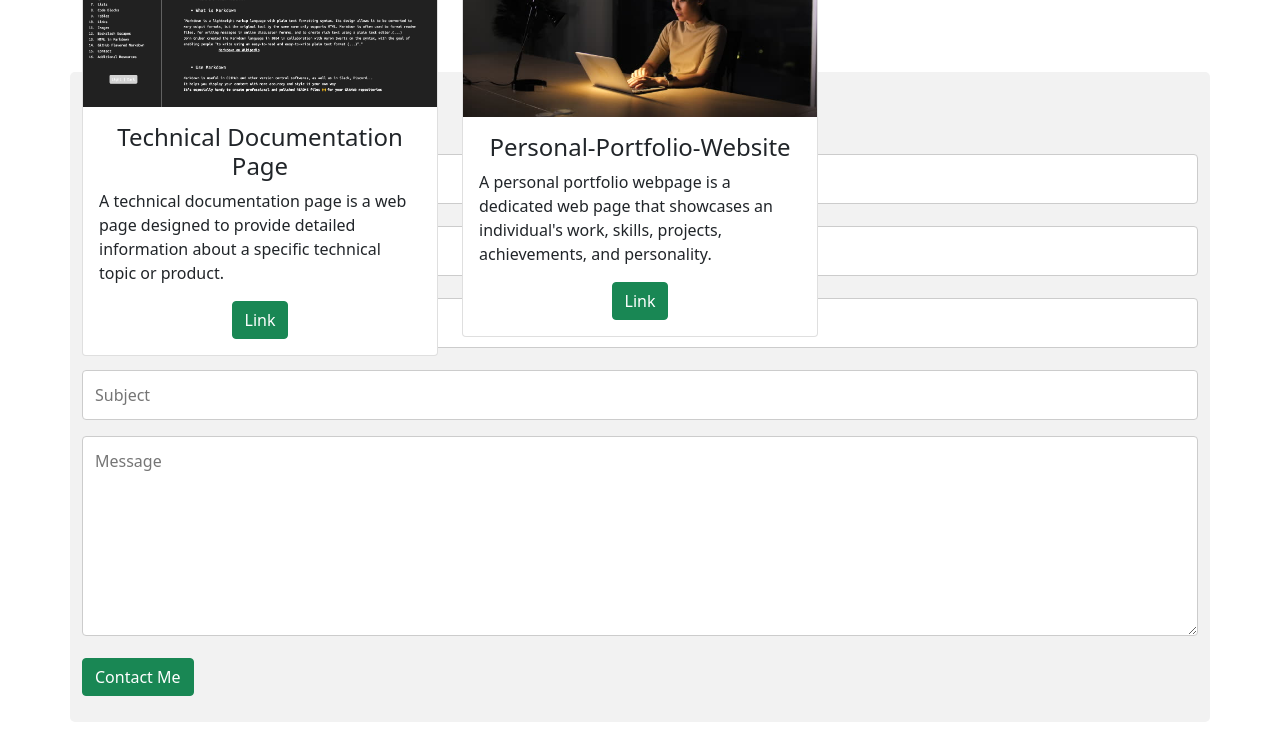
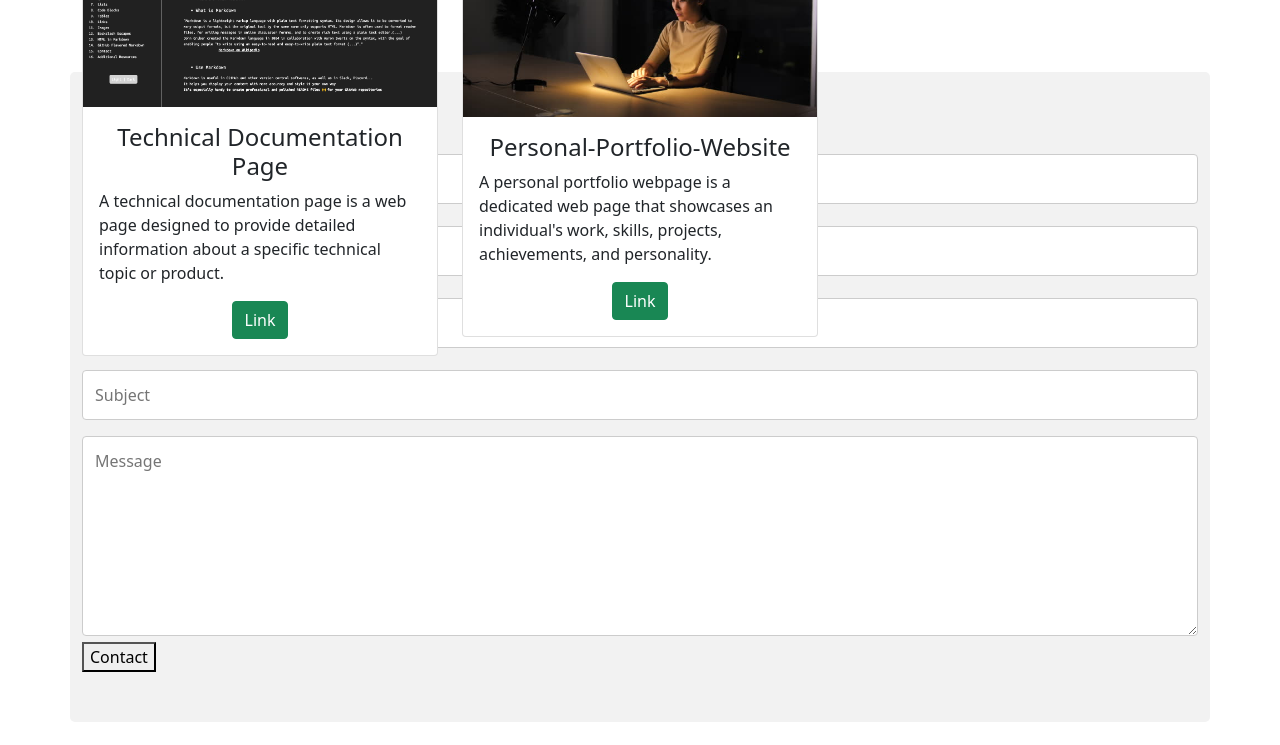
Before and after one commit to Kalai1121/Personal-Portfolio, a plain HTML site: page index.html in a window 1280 px wide. Shown: the part 3102-3847 px from the top of the page. Drawn offline with nearby package versions, Linux system fonts and the light colour scheme; files whose address does not match are found by name.

Commit message:
Update index.html

```diff
--- a/index.html
+++ b/index.html
@@ -261,7 +261,7 @@
             <input type="text" id="subject" placeholder="Subject">
             <textarea name="message" id="message" placeholder="Message" style="height: 200px; required"></textarea>
           </form>
-          <button type="button" class="btn btn-success mt-3">Contact Me</button>
+          <button type="button" >Contact</button>
          </div>
     </section>
 
```
